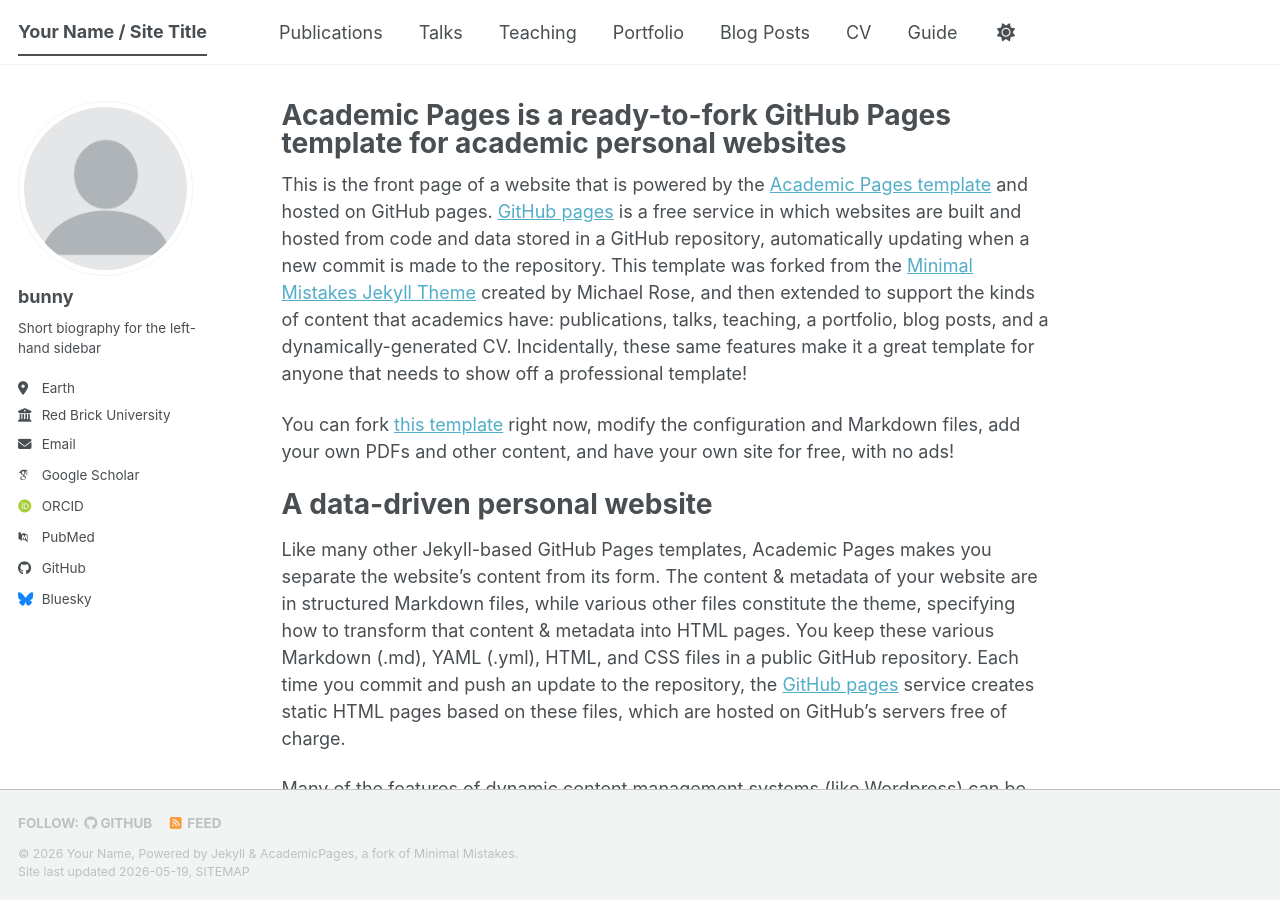
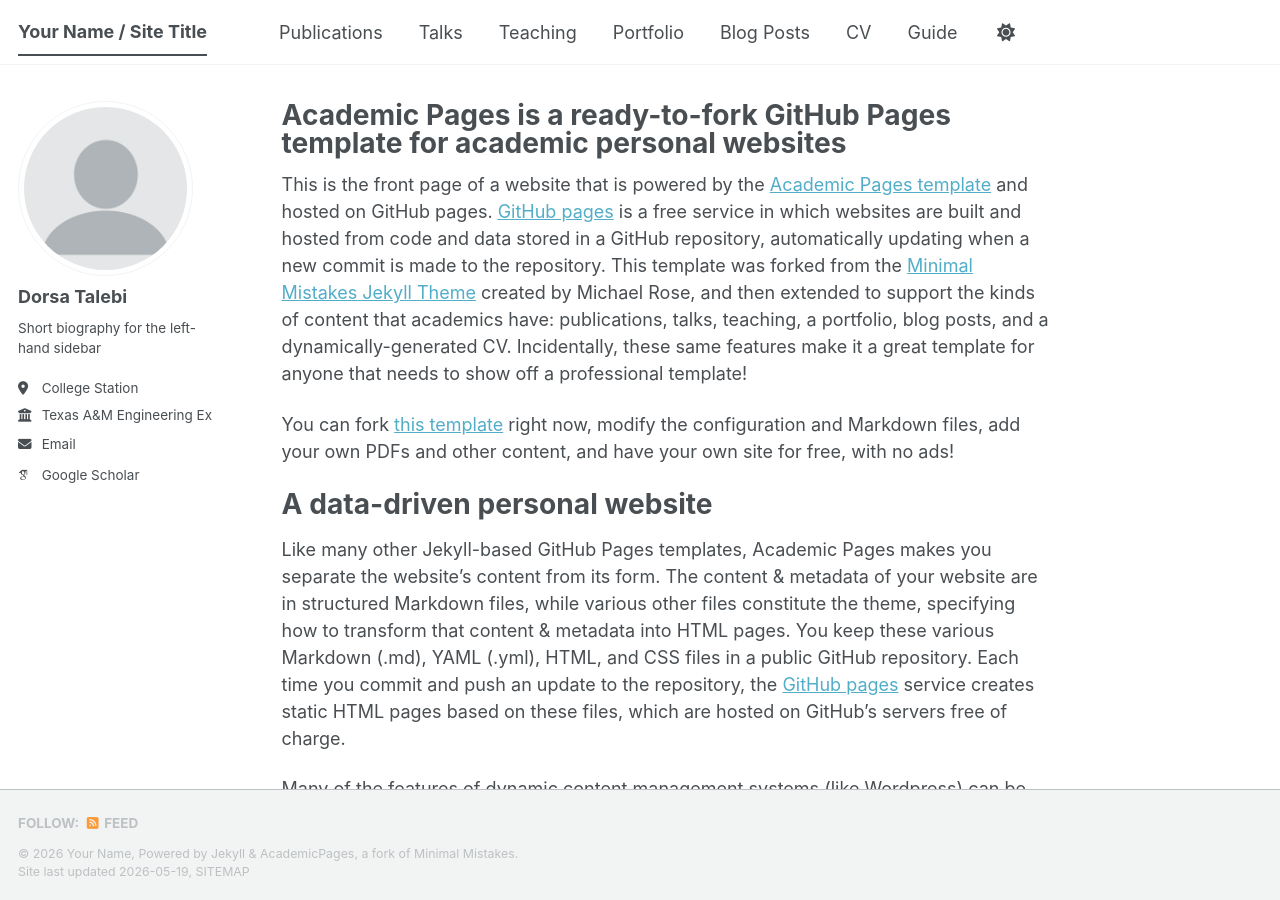
Before and after one commit to dorsatalebi/dorsatalebi.github.io, a Jekyll site: the page built from _pages/about.md, in a window 1280 px wide and 900 px high. Built offline with Jekyll 4.4.1, drawn with Linux system fonts in a browser that asks for light colours; some web fonts are replaced; a script bundle is joined from its source files by our own code; library files that are not in the unit come from our copies.

Commit message:
Update author profile details in _config.yml
Updated author information including name, location, employer, email, and social media links.

```diff
--- a/_config.yml
+++ b/_config.yml
@@ -24,24 +24,24 @@ repository               : "dorsatalebi/dorsatalebi.github.io"
 author:
   # Biographic information
   avatar           : "profile.png"
-  name             : "‌bunny"
+  name             : "‌Dorsa Talebi"
   pronouns         : # example: "she/her"
   bio              : "Short biography for the left-hand sidebar"
-  location         : "Earth"
-  employer         : "Red Brick University"
+  location         : "College Station"
+  employer         : "Texas A&M Engineering Experiment Station"
   uri              : # URL
-  email            : "bunny@cute.org"
+  email            : "dorsa.talebi@gmail.com"
 
   # Academic websites
   academia         : # URL
   arxiv            : # URL - Update with the correct link to your profile
-  googlescholar    : "https://scholar.google.com/citations?user=PS_CX0AAAAAJ"
+  googlescholar    : "https://scholar.google.com/citations?user=L8YC8XwAAAAJ&hl=en"
   inspire-hep      : # URL
   impactstory      : # URL
-  orcid            : "https://orcid.org/yourorcidurl"
+  orcid            : #"https://orcid.org/yourorcidurl"
   semantic         : # URL
   ssrn             : # URL
-  pubmed           : "https://www.ncbi.nlm.nih.gov/pubmed/?term=john+snow"
+  pubmed           : # URL
   researchgate     : # URL
   scopus           : # URL
   zotero           : # URL
@@ -51,13 +51,13 @@ author:
   bitbucket        : # Username - Update with your username on the site
   codepen          : # Username
   dribbble         : # Username
-  github           : "academicpages"
+  github           : # "academicpages"
   kaggle           : # Username
   stackoverflow    : # User number or user number and name (i.e., use "1" or "1/jeff-atwood")
 
   # Social media
   artstation       : # Username
-  bluesky          : "bsky.app" # Replace this with you Bluesky username
+  bluesky          : # "bsky.app" # Replace this with you Bluesky username
   facebook         : # Username
   flickr           : # Username
   foursquare       : # Username
```
